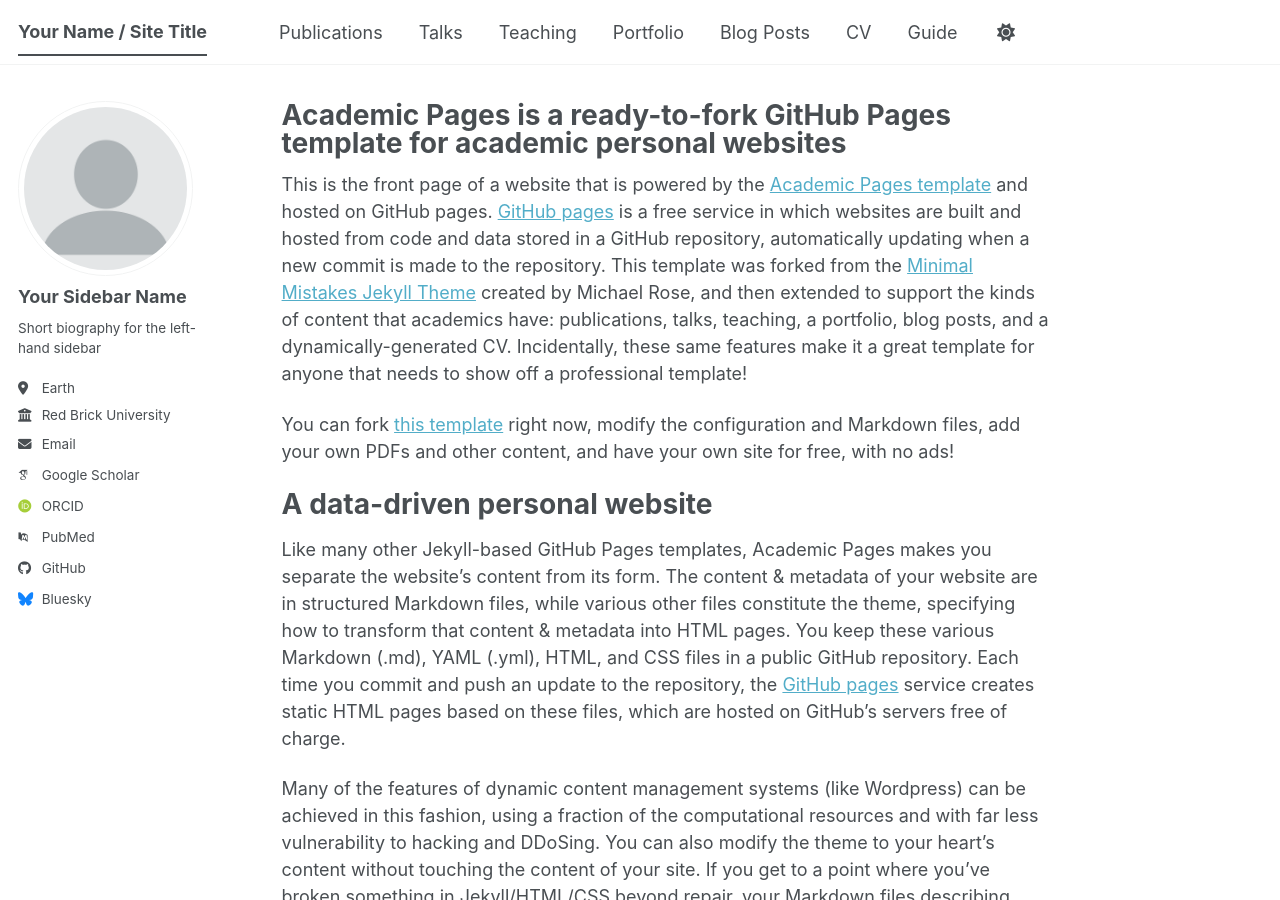
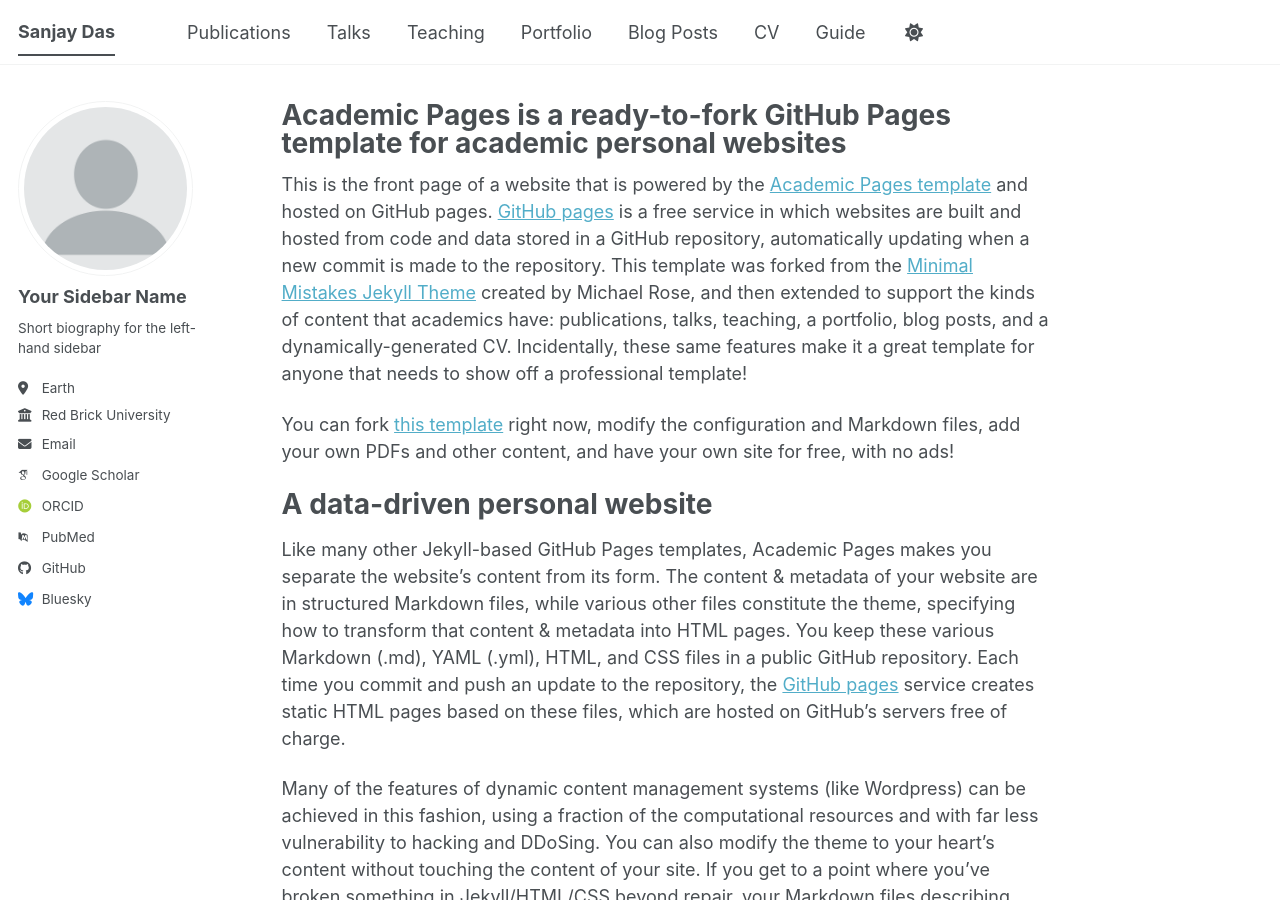
Before and after one commit to sanjay-das-in/sanjay-das-in_test, a Jekyll site: the page built from _pages/about.md, in a window 1280 px wide and 900 px high. Built offline with Jekyll 4.4.1, drawn with Linux system fonts in a browser that asks for light colours; some web fonts are replaced; a script bundle is joined from its source files by our own code; library files that are not in the unit come from our copies.

Commit message:
Update _config.yml

```diff
--- a/_config.yml
+++ b/_config.yml
@@ -9,11 +9,11 @@
 # Basic Site Settings
 locale                   : "en-US"
 site_theme               : "default" # The available themes options are "default", "air", "sunrise", "mint", "dirt" and "contrast"
-title                    : "Your Name / Site Title"
+title                    : "Sanjay Das"
 title_separator          : "-"
 name                     : &name "Your Name"
 description              : &description "Your Name's academic portfolio"   # Update this with a general description of your site, this is the default if not overridden by a page
-url                      : https://academicpages.github.io # The base hostname & protocol for your site e.g. "https://[your GitHub username].github.io",
+url                      : https://sanjay-das-in.github.io # The base hostname & protocol for your site e.g. "https://[your GitHub username].github.io",
                                                            # or if you already have some other page hosted on Github then use "https://[your GitHub username].github.io/[Your Repo Name]"
 baseurl                  : "" # the subpath of your site, e.g. "/blog"
 repository               : "academicpages/academicpages.github.io"
```
